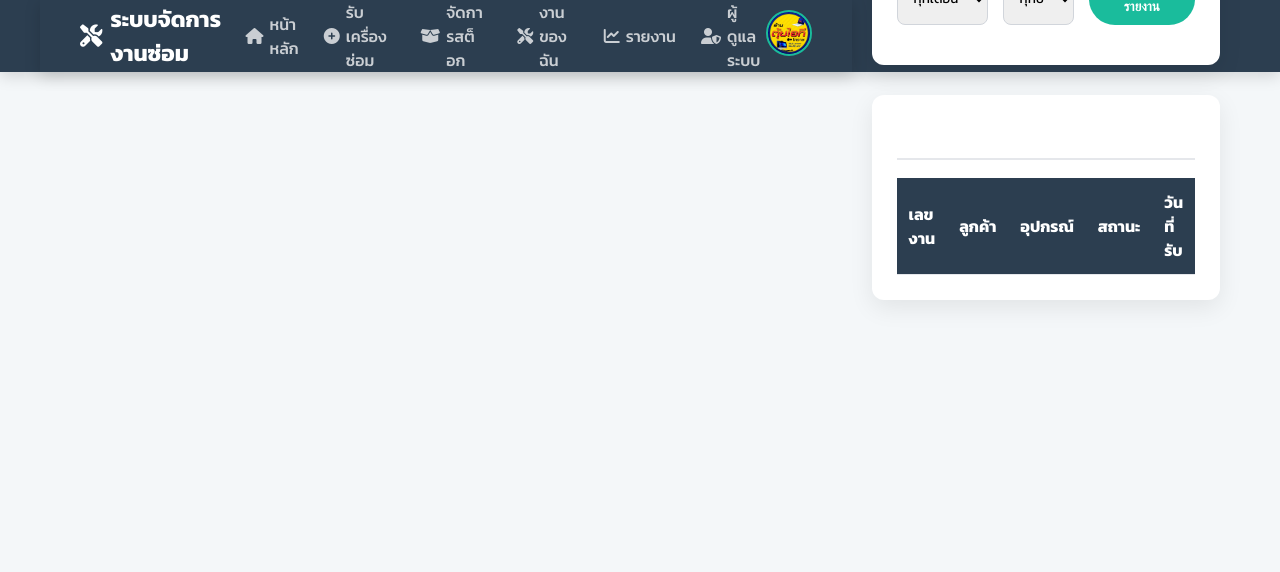
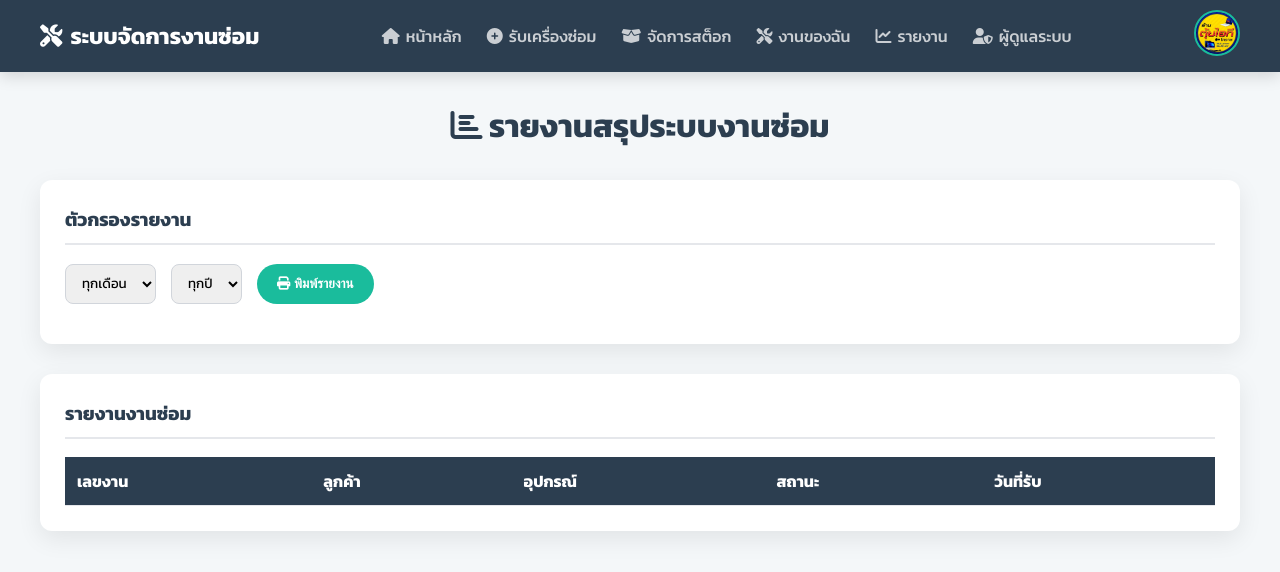
Before and after one commit to tatiyaphon/repair-management-system-backend, a website: page frontend-employee/reports.html in a window 1280 px wide. Drawn offline with Linux system fonts and the light colour scheme; no server answers; sample sign-in values are in the browser's storage.

Commit message:
add some features

```diff
--- a/frontend-employee/reports.html
+++ b/frontend-employee/reports.html
@@ -217,8 +217,6 @@ select{
 
 <!-- ===== NAVBAR ===== -->
 <header class="main-header">
-
- <header class="main-header">
 
   <div class="logo">
     <i class="fas fa-tools"></i>
```
